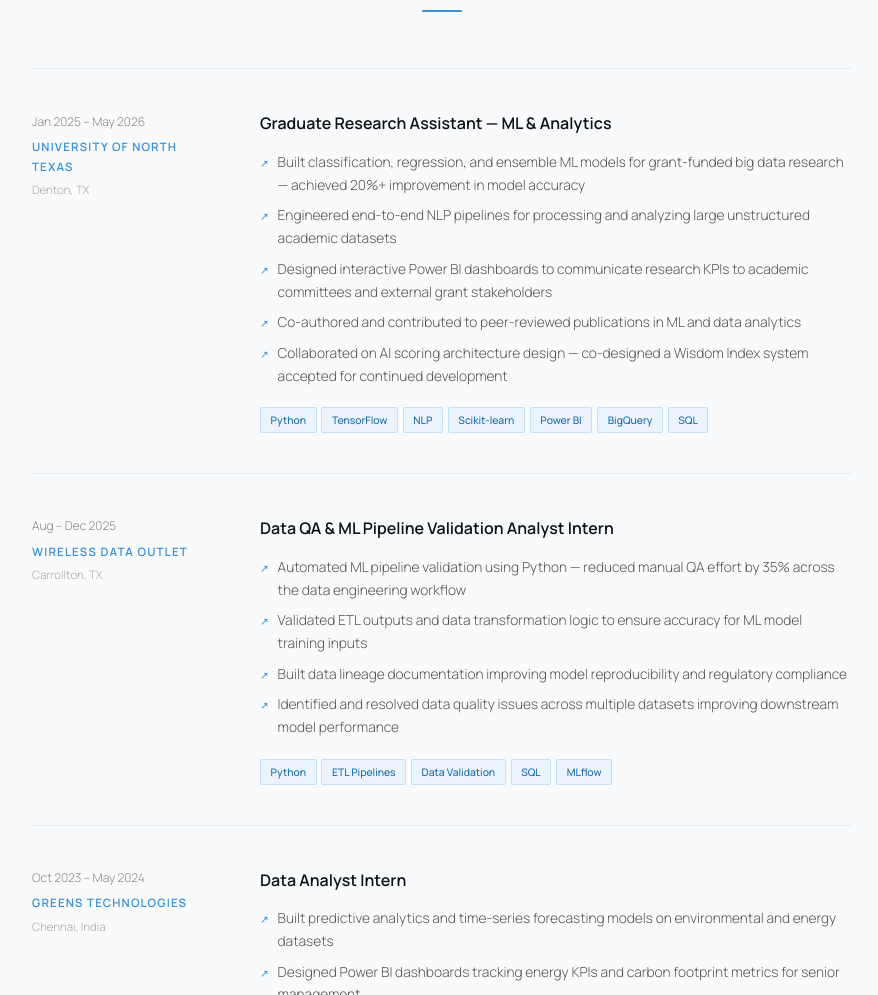
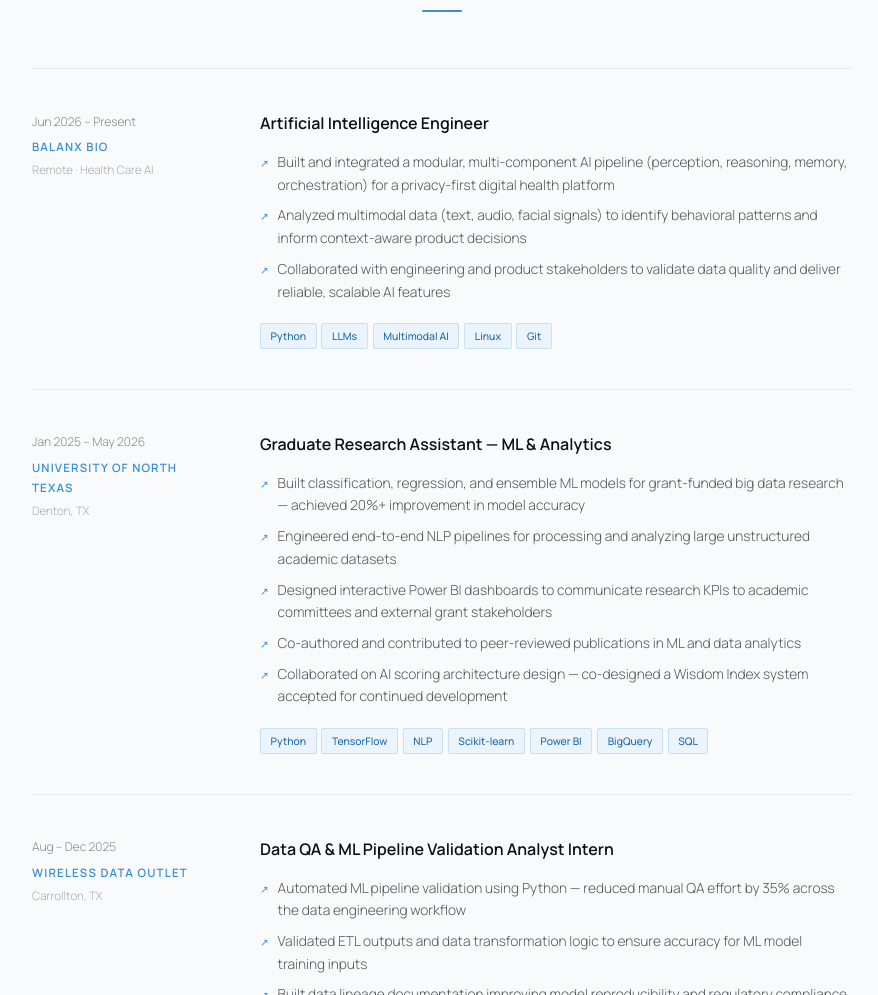
Before and after one commit to enugantibhavitha-png/enugantibhavitha-png.github.io, a plain HTML site: page index.html in a window 1280 px wide. Shown: the part 3002-3997 px from the top of the page, without its empty margins (198-1076 px from the left). Drawn offline with Linux system fonts and the light colour scheme.

Commit message:
Add current role details for Artificial Intelligence Engineer
Added experience details for current role at BalanX Bio, including responsibilities and technologies used.

```diff
--- a/index.html
+++ b/index.html
@@ -298,6 +298,23 @@
 
     <div class="exp-row">
       <div class="exp-meta">
+        <div class="exp-period">Jun 2026 – Present</div>
+        <div class="exp-org">BalanX Bio</div>
+        <div class="exp-location">Remote · Health Care AI</div>
+      </div>
+      <div class="exp-body">
+        <div class="exp-body-role">Artificial Intelligence Engineer</div>
+        <ul class="exp-body-list">
+          <li>Built and integrated a modular, multi-component AI pipeline (perception, reasoning, memory, orchestration) for a privacy-first digital health platform</li>
+          <li>Analyzed multimodal data (text, audio, facial signals) to identify behavioral patterns and inform context-aware product decisions</li>
+          <li>Collaborated with engineering and product stakeholders to validate data quality and deliver reliable, scalable AI features</li>
+        </ul>
+        <div class="exp-pills"><span class="exp-pill">Python</span><span class="exp-pill">LLMs</span><span class="exp-pill">Multimodal AI</span><span class="exp-pill">Linux</span><span class="exp-pill">Git</span></div>
+      </div>
+    </div>
+
+    <div class="exp-row">
+      <div class="exp-meta">
         <div class="exp-period">Jan 2025 – May 2026</div>
         <div class="exp-org">University of North Texas</div>
         <div class="exp-location">Denton, TX</div>
```
